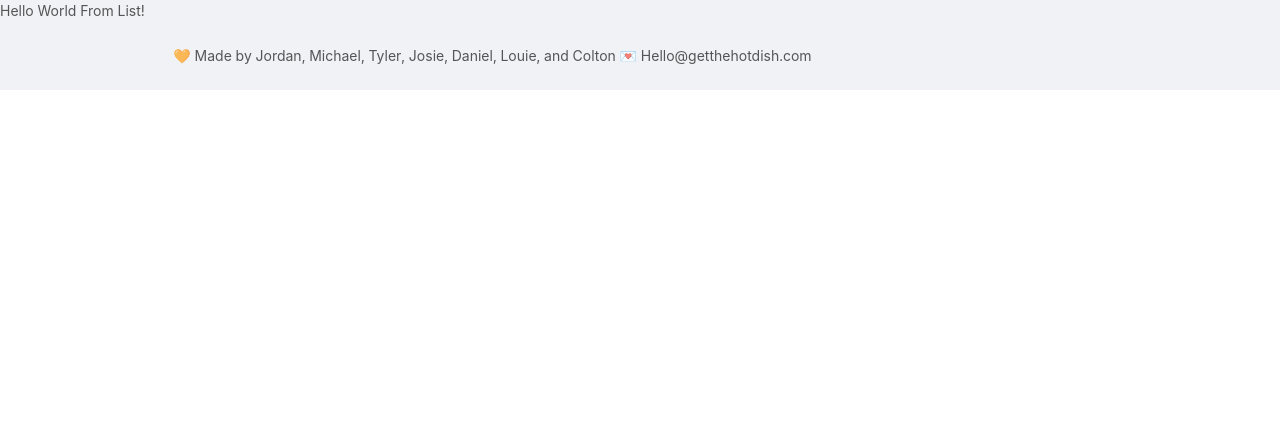
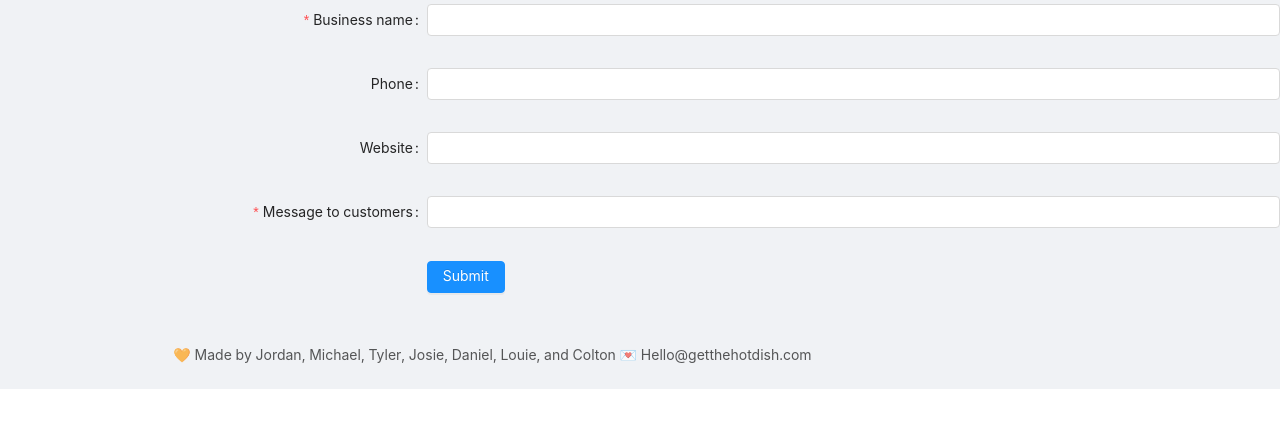
Before and after one commit to colathro/midwest-helps, a React (Create React App) app in the folder ClientApp/: page /list in a window 1280 px wide. Shown: the top 428 px of the page. Built offline with nearby package versions, Linux system fonts and the light colour scheme.

Commit message:
CreateBusinessForm created

```diff
--- /dev/null
+++ b/ClientApp/src/components/CreateBusinessForm/CreateBusinessForm.tsx
@@ -0,0 +1,55 @@
+import React from 'react';
+import { Form, Button } from 'antd';
+import { TextField } from '../TextField';
+
+const formItemLayout = {
+  labelCol: {
+    xs: { span: 24 },
+    sm: { span: 8 },
+  },
+  wrapperCol: {
+    xs: { span: 24 },
+    sm: { span: 16 },
+  },
+};
+
+const tailFormItemLayout = {
+  wrapperCol: {
+    xs: {
+      span: 24,
+      offset: 0,
+    },
+    sm: {
+      span: 16,
+      offset: 8,
+    },
+  },
+};
+
+export const CreateBusinessForm: React.FC = props => {
+  const [form] = Form.useForm();
+
+  const onFinish = () => {
+    console.log('Finished posting form');
+  };
+
+  return (
+    <Form
+    {...formItemLayout}
+    form={form}
+    name="create-business-form"
+    onFinish={onFinish}
+    scrollToFirstError
+    >
+      <TextField title="Business name" type="name" titleInline={false} required={true}/>
+      <TextField title="Phone" type="phone" titleInline={false} subTitle="(Optional)" subTileInline={true} required={false} />
+      <TextField title="Website" type="website" titleInline={false} subTitle="(Optional)" subTileInline={true} required={false}/>
+      <TextField title="Message to customers" type="text" titleInline={false} subTitle="Give details like hours and how customers can get your product or service." subTileInline={false} required={true}/>
+      <Form.Item {...tailFormItemLayout}>
+        <Button type="primary" htmlType="submit">
+          Submit
+        </Button>
+      </Form.Item>
+    </Form>
+  );
+};
--- /dev/null
+++ b/ClientApp/src/components/CreateBusinessForm/index.ts
@@ -0,0 +1 @@
+export { CreateBusinessForm } from './CreateBusinessForm';
--- a/ClientApp/src/components/List/List.tsx
+++ b/ClientApp/src/components/List/List.tsx
@@ -1,3 +1,8 @@
 import React from 'react';
+import { CreateBusinessForm } from '../CreateBusinessForm';
 
-export const List: React.FC = () => <div>Hello World From List!</div>;
+export const List: React.FC = props => {
+    return (
+      <CreateBusinessForm/>
+    );
+  };
--- a/ClientApp/src/components/TextField/TextField.tsx
+++ b/ClientApp/src/components/TextField/TextField.tsx
@@ -7,7 +7,7 @@ export interface TextFieldProps {
   type: TextFieldType;
   subTitle?: string;
   required?: boolean;
-  tileInline?: boolean;
+  titleInline?: boolean;
   subTileInline?: boolean;
 }
 
@@ -15,7 +15,8 @@ export type TextFieldType =
   | 'name'
   | 'email'
   | 'phone'
-  | 'website';
+  | 'website'
+  | 'text';
 
 export declare type RuleType =
 | 'string'
```
